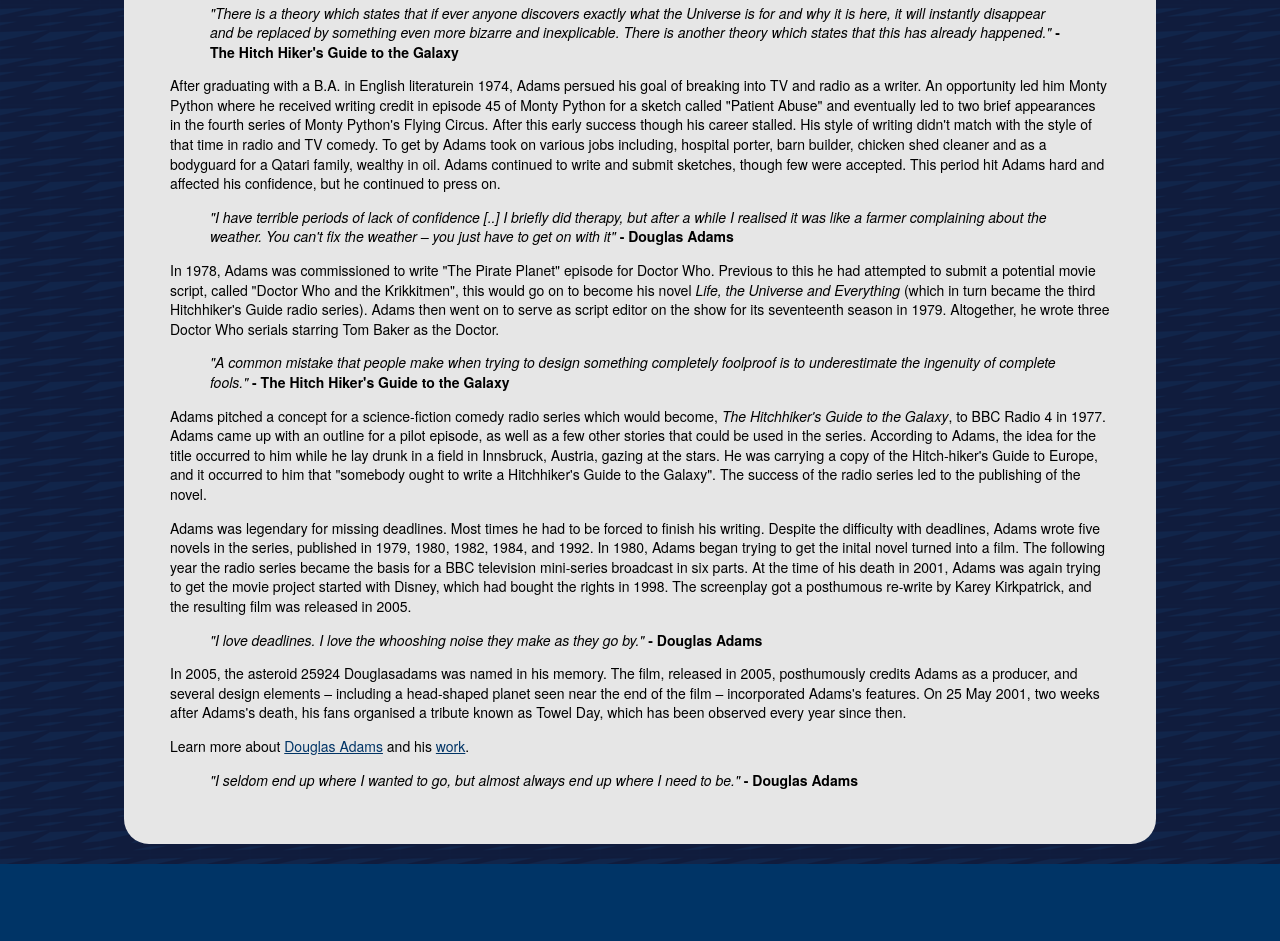
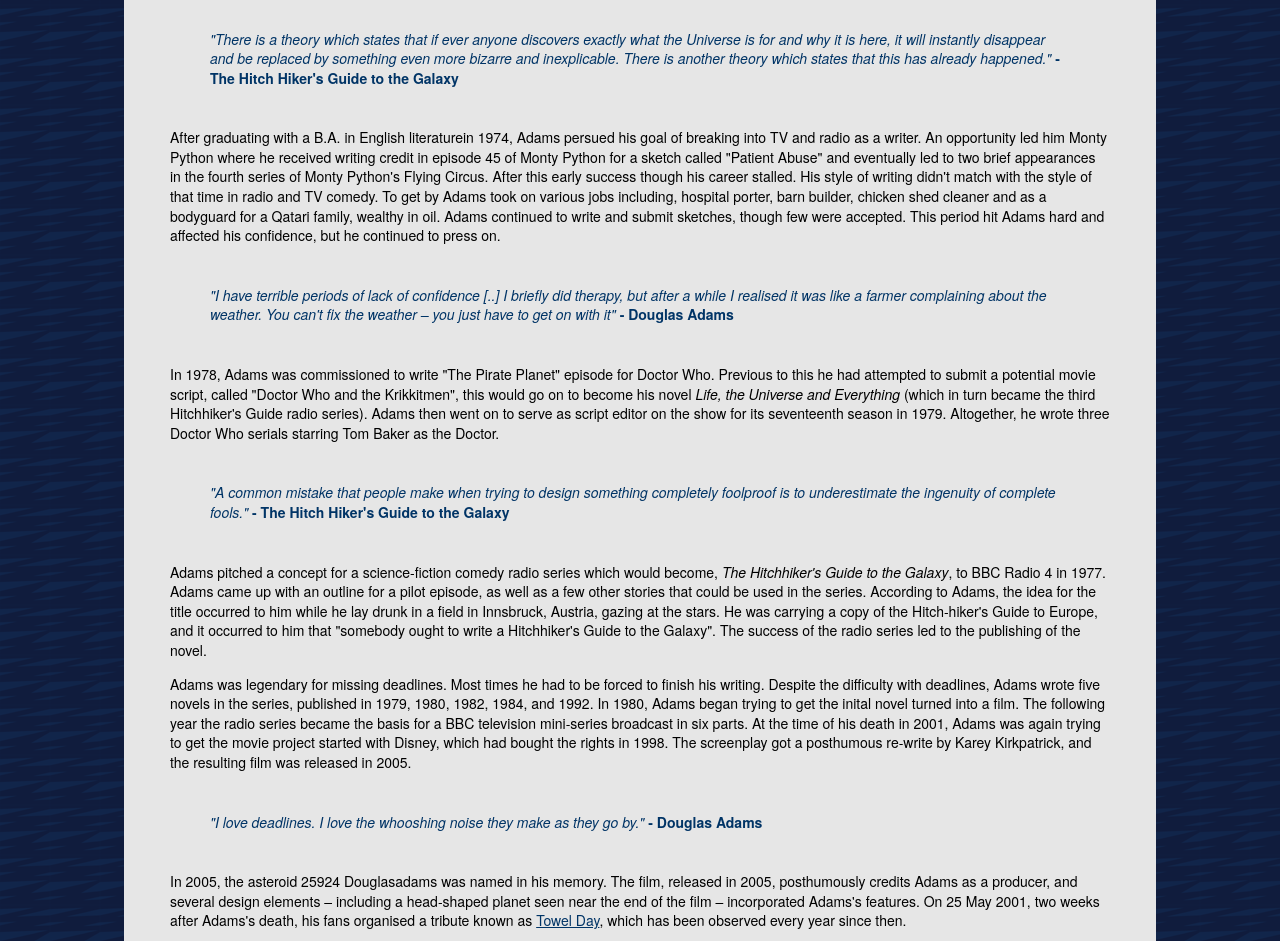
Before and after one commit to davisg67/DouglasAdamsTribute, a plain HTML site: page index.html in a window 1280 px wide. Shown: the part 845-1786 px from the top of the page. Before the commit the page ends 1709 px from the top, so only its background shows below. Drawn offline with Linux system fonts and the light colour scheme.

Commit message:
CSS changes to block quotes.

```diff
--- a/index.html
+++ b/index.html
@@ -114,6 +114,7 @@
                                 which states that this has already happened."</em> <strong>- The Hitch Hiker's Guide to the Galaxy</strong>
                         </blockquote>
 
+
                        <p>After graduating with a B.A. in English literaturein 1974, Adams persued his goal of breaking into TV and radio as a writer. An opportunity
                            led him Monty Python where he received writing credit in episode 45 of Monty Python for a sketch called "Patient Abuse" and eventually led to
                            two brief appearances in the fourth series of Monty Python's Flying Circus. After this early success though his career stalled. His style of writing
@@ -159,8 +160,8 @@
                         </blockquote>
 
                         <p>In 2005, the asteroid 25924 Douglasadams was named in his memory. The film, released in 2005, posthumously credits Adams as a producer, and several design elements – including
-                            a head-shaped planet seen near the end of the film – incorporated Adams's features. On 25 May 2001, two weeks after Adams's death, his fans organised a tribute known as Towel Day,
-                            which has been observed every year since then.</p>
+                            a head-shaped planet seen near the end of the film – incorporated Adams's features. On 25 May 2001, two weeks after Adams's death, his fans organised a tribute known as
+                            <a href="http://www.holidayscalendar.com/event/towel-day/" target="_blank">Towel Day</a>, which has been observed every year since then.</p>
 
                         <p>Learn more about <a href="https://en.wikipedia.org/wiki/Douglas_Adams" target="_blank" id="tribute-link">Douglas Adams</a> and his <a href="http://douglasadams.com/creations/" target="_blank">work</a>.</p>
 
--- a/styles.css
+++ b/styles.css
@@ -16,6 +16,18 @@ body {
 
 a {
     color: #003466;
+}
+
+hr {
+    width: 30%;
+
+}
+
+blockquote {
+    margin-top: 40px;
+    margin-bottom: 40px;
+    color: #003466;
+    /*background-color: #DBDBDB;*/
 }
 
 h1, h2, h3, h4, h5, h6 {
```
